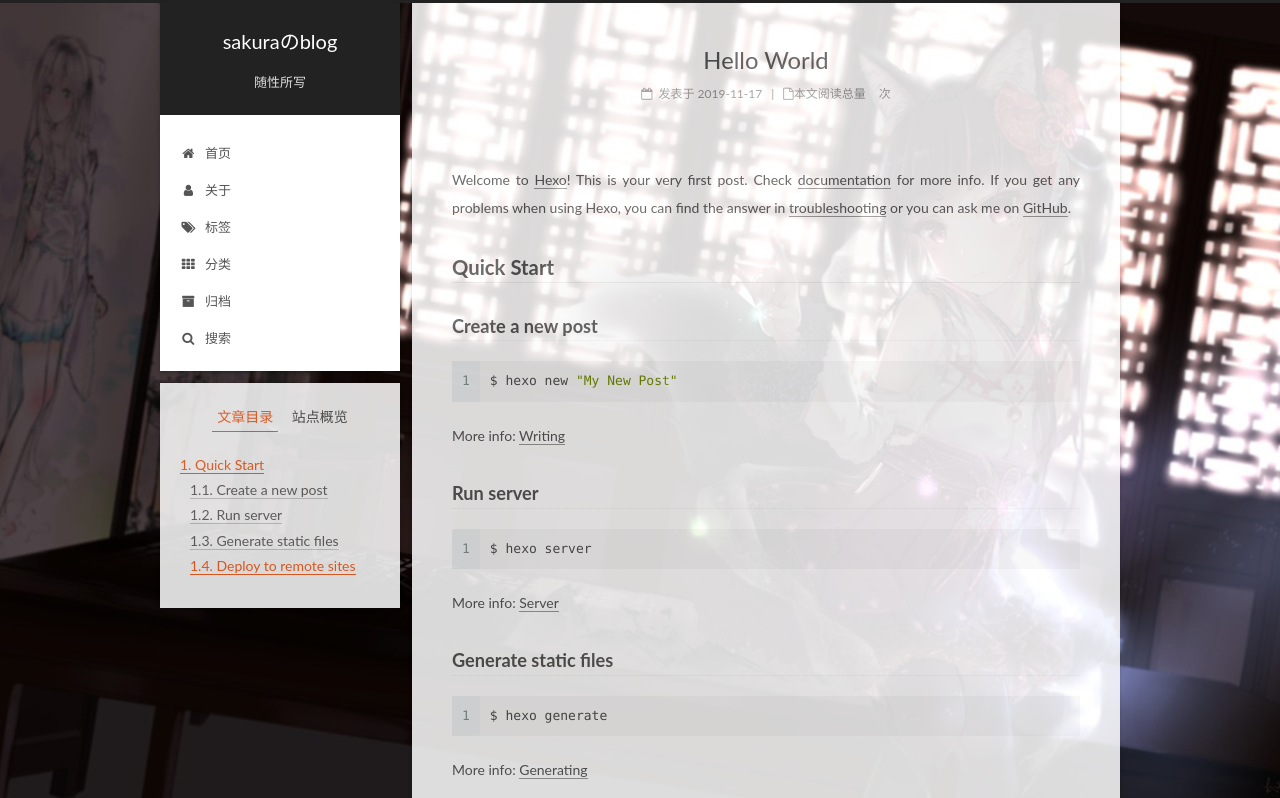
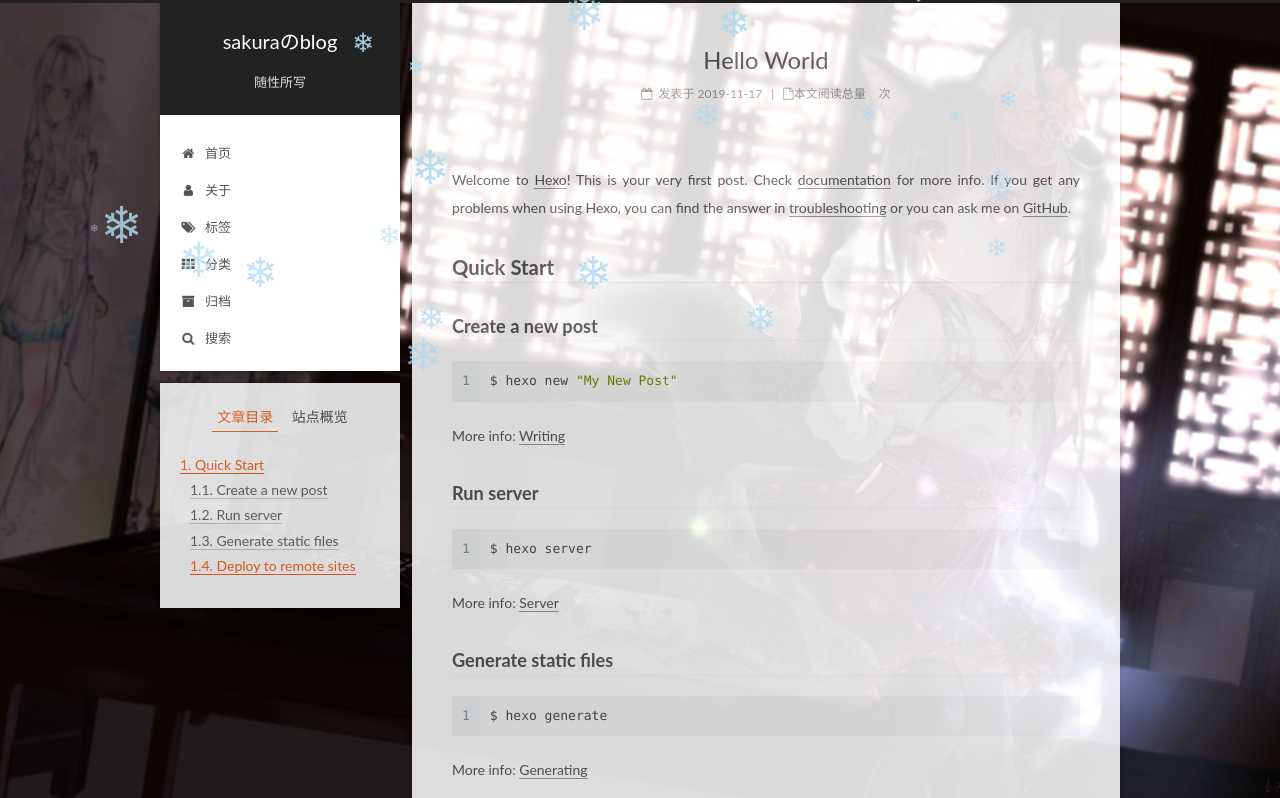
Before and after one commit to Devil-Knight/devil-knight.github.io, a plain HTML site: page 2019/11/17/hello-world/index.html in a window 1280 px wide. Shown: the top 798 px of the page. Drawn offline with nearby package versions, Linux system fonts and the light colour scheme; some packages are replaced by stand-ins of ours; animation ran at ten frames a second; a script that the page names is missing.

Commit message:
Site updated: 2019-11-18 15:21:50

```diff
--- a/2019/11/17/hello-world/index.html
+++ b/2019/11/17/hello-world/index.html
@@ -13,6 +13,13 @@
 <meta name="theme-color" content="#222">
 
 
+
+
+
+
+
+  <script src="/lib/pace/pace.min.js?v=1.0.2"></script>
+  <link href="/lib/pace/pace-theme-fill-left.min.css?v=1.0.2" rel="stylesheet">
 
 
 
@@ -136,7 +143,7 @@
 </head>
 
 <body itemscope itemtype="http://schema.org/WebPage" lang="zh-Hans">
-
+<script type="text/javascript" src="//libs.baidu.com/jquery/1.8.3/jquery.min.js"></script>
 
 
 
@@ -1070,5 +1077,12 @@
 
   <!-- 页面点击小红心 -->
 <script type="text/javascript" src="/js/src/clicklove.js"></script>
+<!-- 雪花特效 -->
+<script type="text/javascript">
+  var windowWidth = $(window).width();
+  if (windowWidth > 480) {
+    document.write('<script type="text/javascript" src="/js/src/snow.js"><\/script>');
+  }
+</script>
 </body>
 </html>
--- a/css/main.css
+++ b/css/main.css
@@ -1823,7 +1823,7 @@ pre .javascript .function {
   width: 4px;
   height: 4px;
   border-radius: 50%;
-  background: #ffd53b;
+  background: #6126ff;
 }
 .links-of-blogroll {
   font-size: 13px;
--- /dev/null
+++ b/js/src/snow.js
@@ -0,0 +1,41 @@
+(function($){
+	$.fn.snow = function(options){
+	var $flake = $('<div id="snowbox" />').css({'position': 'absolute','z-index':'9999', 'top': '-50px'}).html('&#10052;'),
+	documentHeight 	= $(document).height(),
+	documentWidth	= $(document).width(),
+	defaults = {
+		minSize		: 10,
+		maxSize		: 20,
+		newOn		: 1000,
+		flakeColor	: "#AFDAEF" /* 此处可以定义雪花颜色，若要白色可以改为#FFFFFF */
+	},
+	options	= $.extend({}, defaults, options);
+	var interval= setInterval( function(){
+	var startPositionLeft = Math.random() * documentWidth - 100,
+	startOpacity = 0.5 + Math.random(),
+	sizeFlake = options.minSize + Math.random() * options.maxSize,
+	endPositionTop = documentHeight - 200,
+	endPositionLeft = startPositionLeft - 500 + Math.random() * 500,
+	durationFall = documentHeight * 10 + Math.random() * 5000;
+	$flake.clone().appendTo('body').css({
+		left: startPositionLeft,
+		opacity: startOpacity,
+		'font-size': sizeFlake,
+		color: options.flakeColor
+	}).animate({
+		top: endPositionTop,
+		left: endPositionLeft,
+		opacity: 0.2
+	},durationFall,'linear',function(){
+		$(this).remove()
+	});
+	}, options.newOn);
+    };
+})(jQuery);
+$(function(){
+    $.fn.snow({
+	    minSize: 5, /* 定义雪花最小尺寸 */
+	    maxSize: 50,/* 定义雪花最大尺寸 */
+	    newOn: 200  /* 定义密集程度，数字越小越密集 */
+    });
+});
```
Also changed, not shown: archives/2019/11/index.html (+15 -1 lines), archives/2019/index.html (+15 -1 lines), archives/index.html (+15 -1 lines), index.html (+15 -1 lines).
